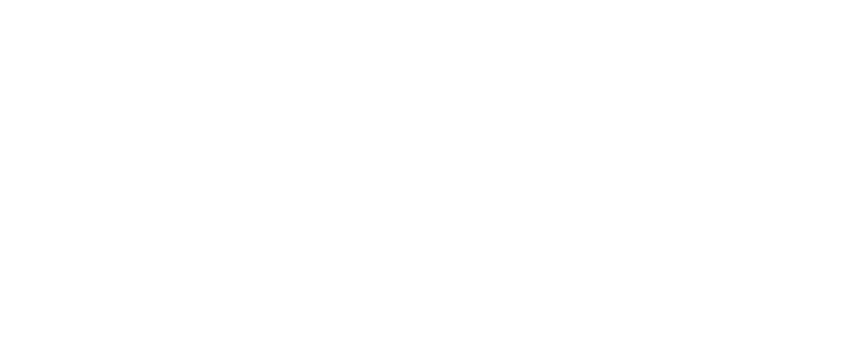
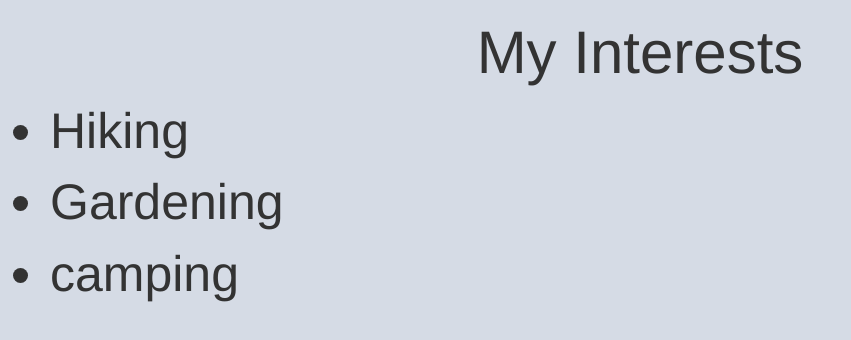
Before and after one commit to manasavesala/portfolio, a plain HTML site: page myinterests.html in a window 1280 px wide. Shown: the whole page, without its empty margins (0-851 px from the left). Drawn offline with Linux system fonts and the light colour scheme.

Commit message:
added styles to html pages

```diff
--- a/css/stylesab.css
+++ b/css/stylesab.css
@@ -9,7 +9,6 @@ h1{
 h3{
   padding-top:40px;
   font-size: 40px
-
 }
 p{
   font-size: 28px;
--- a/css/stylesmy.css
+++ b/css/stylesmy.css
@@ -0,0 +1,12 @@
+h1{
+  text-align: center;
+  font-size: 60px;
+}
+
+ul{
+  font-size: 50px;
+  padding-left: 50px;
+}
+body{
+  background-color: #d5dbe5;
+}
--- a/myinterests.html
+++ b/myinterests.html
@@ -3,9 +3,14 @@
   <head>
     <link href="css/bootstrap.css" rel="stylesheet" type="text/css">
     <link href="css/stylesmy.css" rel="stylesheet" type="text/css">
-    <title></title>
+    <title>My Interests</title>
   </head>
   <body>
-
+    <h1>My Interests</h1>
+    <ul>
+      <li>Hiking</li>
+      <li>Gardening</li>
+      <li>camping</li>
+    </ul>
   </body>
 </html>
```
Also changed, not shown: aboutme.html (+2 -1 lines), projects.html (+6 -6 lines).
